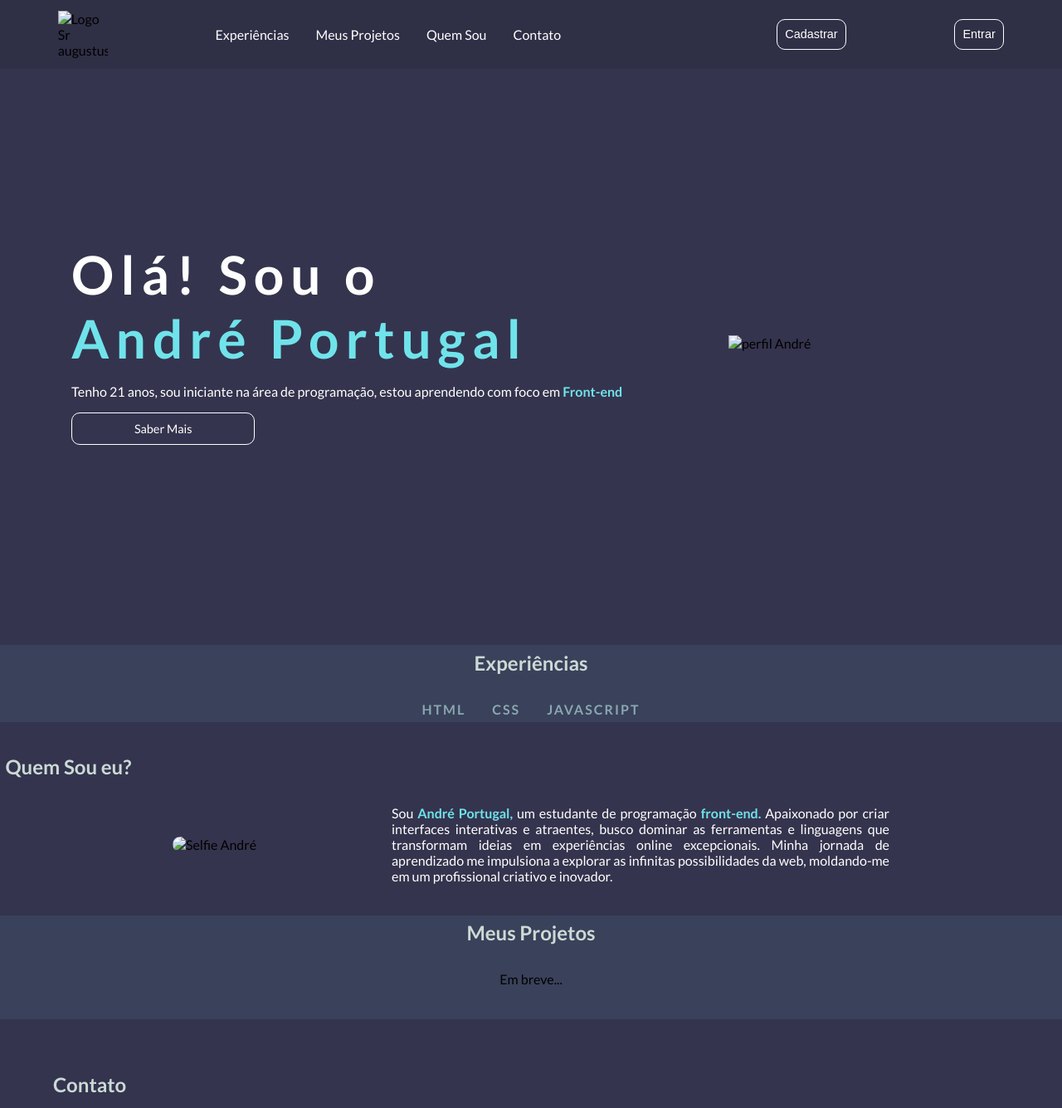
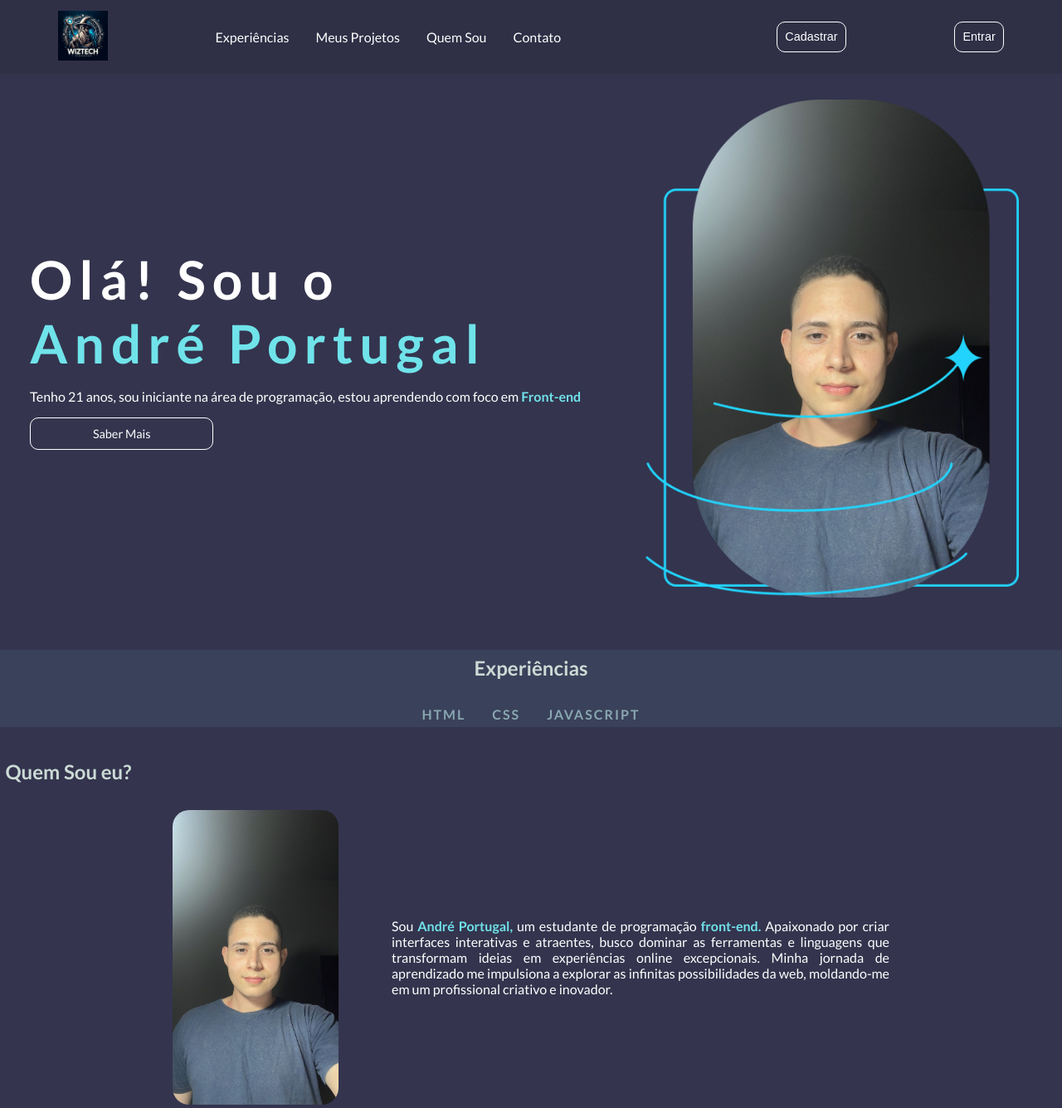
Before and after one commit to AndrepOrtuga/Landing-Page, a plain HTML site: page index.html in a window 1280 px wide. Shown: the top 1335 px of the page at 83% size. Drawn offline with Linux system fonts and the light colour scheme; the site is published under a folder, as on GitHub Pages, so addresses that start at the root find nothing.

Commit message:
Update index.html

```diff
--- a/index.html
+++ b/index.html
@@ -11,7 +11,7 @@
 </body>
 <header>
     <div class="">
-    <img class="img-logo" src="/sraugustus.jpg" alt="Logo Sr augustus">
+    <img class="img-logo" src="./sraugustus.jpg" alt="Logo Sr augustus">
     </div>
     <nav>
         <a href="#experiences" class="nav-links">Experiências</a>
@@ -32,7 +32,7 @@
             <a class="btn-action link-action" href="#contact">Saber Mais</a>
         </div>
         <div class="box-img-main">
-            <img class="img-profile" src="/imagem André.png" alt="perfil André">
+            <img class="img-profile" src="./imagem André.png" alt="perfil André">
 
         </div>
 
@@ -51,7 +51,7 @@
     <section id="who-am-i"class="third-section">
     <h2 class="title">Quem Sou eu?</h2>
     <div>
-        <img class="img-who-am-i" src="/perfil.JPEG" alt="Selfie André">
+        <img class="img-who-am-i" src="./perfil.JPEG" alt="Selfie André">
         <p>Sou <strong>André Portugal,</strong> um estudante de programação <strong>front-end.</strong>
 
             Apaixonado por criar interfaces interativas e atraentes, busco dominar as ferramentas e linguagens que transformam ideias em experiências online excepcionais.
```
